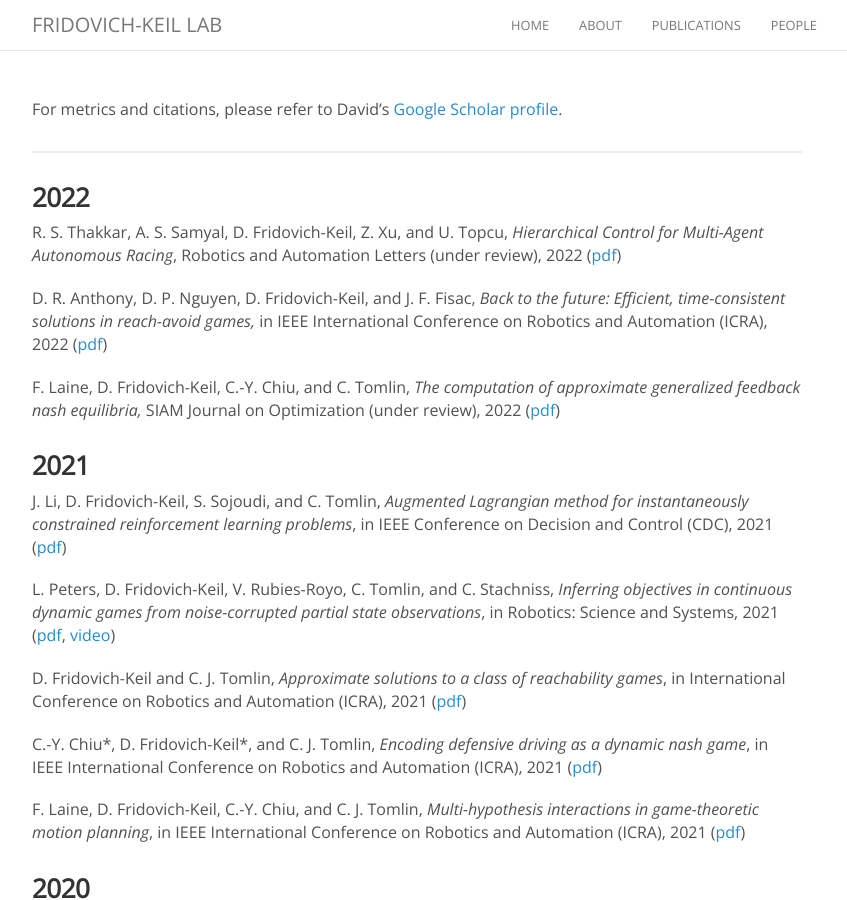
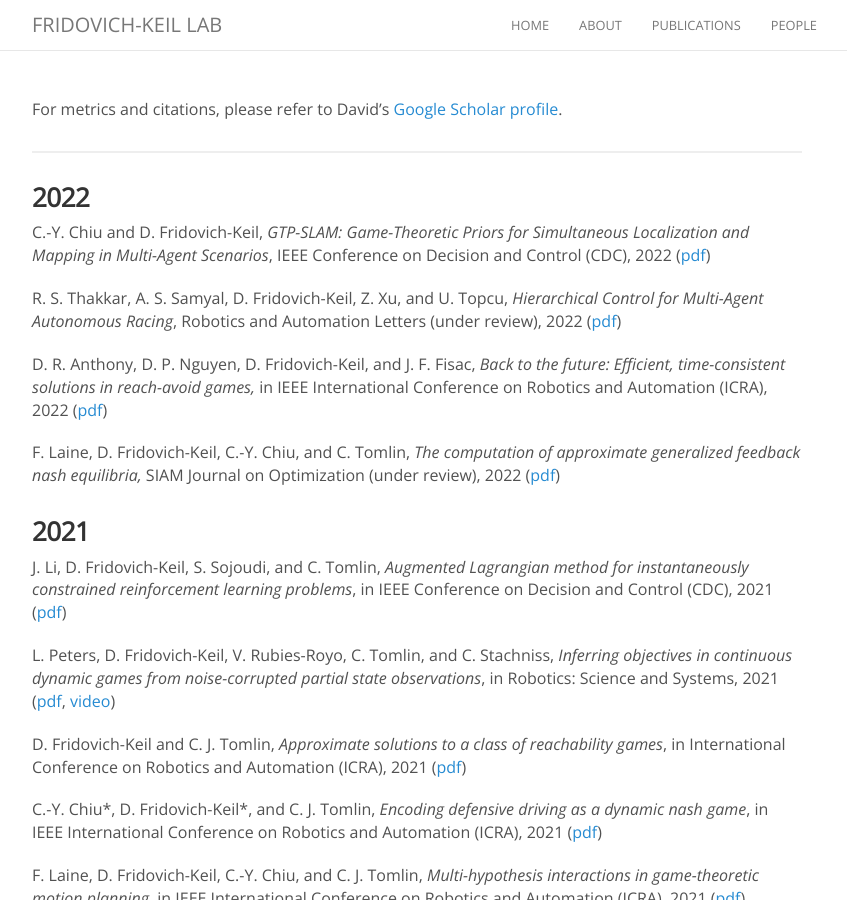
Before and after one commit to KordingLab/KordingLab.github.io, a Jekyll site: the page built from publications.md, in a window 1280 px wide and 900 px high. Shown: the whole window, without its empty margins (223-1070 px from the left). Built offline with Jekyll 4.4.1, drawn with Linux system fonts in a browser that asks for light colours; nearby versions of some CDN libraries; comment, search, counter and statistics services are not loaded.

Commit message:
updating with CDC paper

```diff
--- a/_data/news.yml
+++ b/_data/news.yml
@@ -1,3 +1,7 @@
+- date: 2022-03-31
+  details: >-
+    D. Fridovich-Keil Submitted <a href="https://arxiv.org/abs/2203.16690">GTP-SLAM: Game-Theoretic Priors for Simultaneous Localization and Mapping in Multi-Agent Scenarios</a> to CDC 2022.
+
 - date: 2022-02-27
   details: >-
     D. Fridovich-Keil submitted <a href="https://arxiv.org/pdf/2202.12861">Hierarchical Control for Multi-Agent Autonomous Racing</a> to Robotics and Automation Letters.
--- a/publications.md
+++ b/publications.md
@@ -8,6 +8,8 @@ For metrics and citations, please refer to David's [Google Scholar profile](http
 <hr>
 
 ### 2022
+
+C.-Y. Chiu and D. Fridovich-Keil, _GTP-SLAM: Game-Theoretic Priors for Simultaneous Localization and Mapping in Multi-Agent Scenarios_, IEEE Conference on Decision and Control (CDC), 2022 ([pdf](https://arxiv.org/abs/2203.16690))
 
 R. S. Thakkar, A. S. Samyal, D. Fridovich-Keil, Z. Xu, and U. Topcu, _Hierarchical Control for Multi-Agent Autonomous Racing_, Robotics and Automation Letters (under review), 2022 ([pdf](https://arxiv.org/pdf/2202.12861))
 
```
Also changed, not shown: 1 other file.
